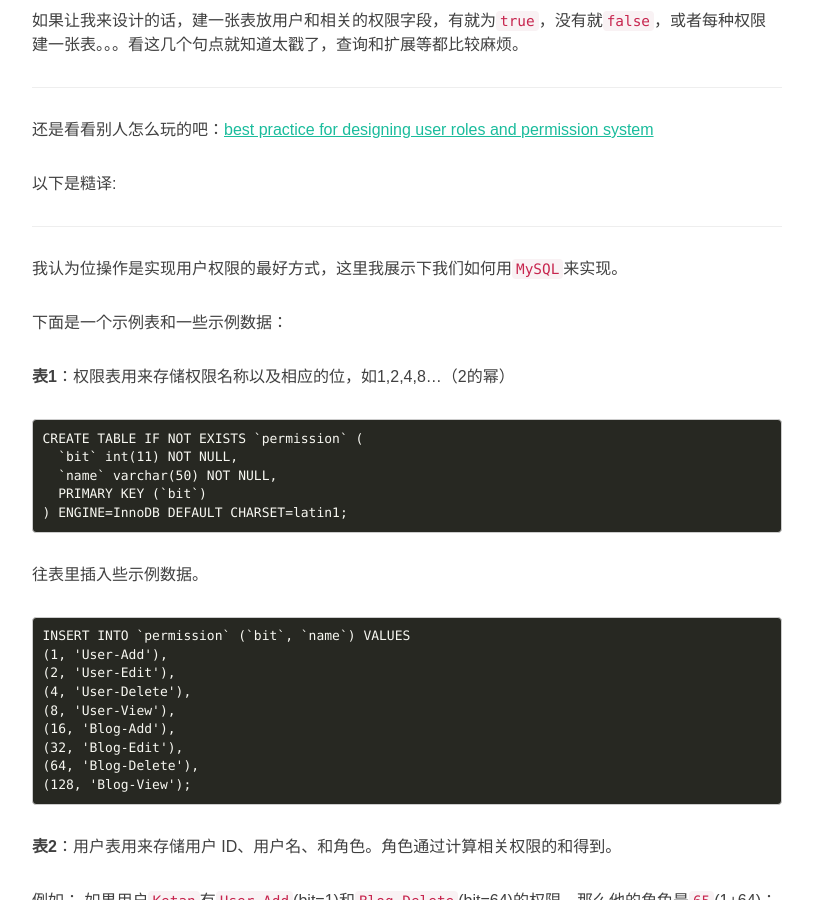
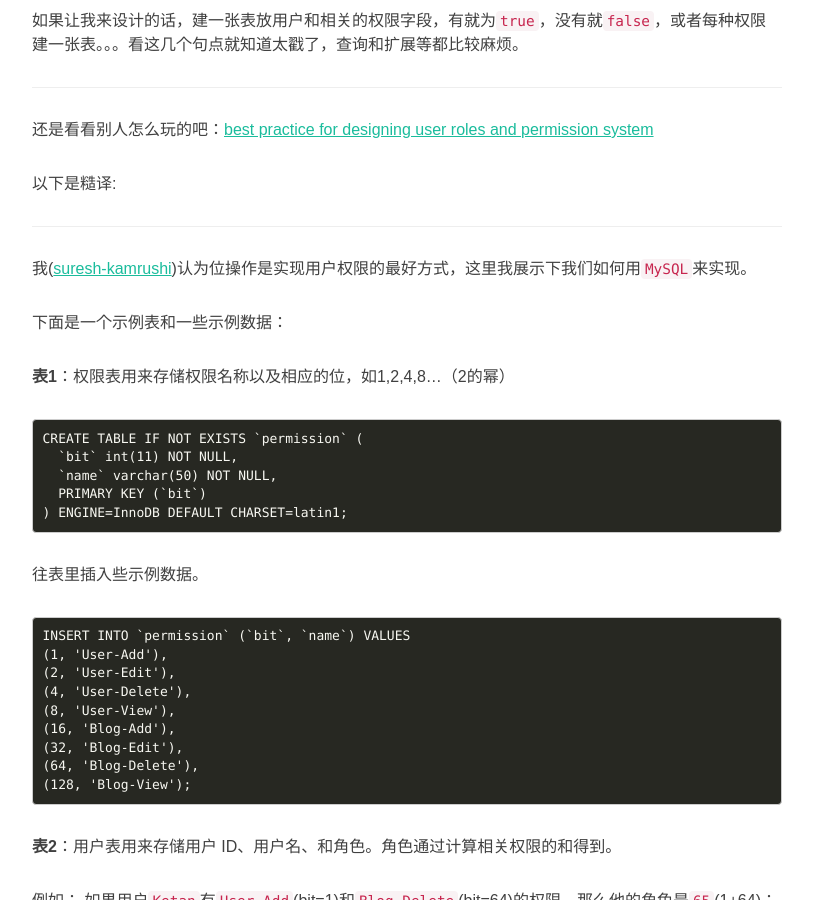
Before and after one commit to damnever/damnever.github.io, a Jekyll site: the page built from _posts/2015-09-19-how-to-design-a-permission-system.md, in a window 1280 px wide and 900 px high, scrolled down 451 px. Shown: the whole window, without its empty margins (233-1046 px from the left). Built offline with Jekyll 4.4.1, drawn with Linux system fonts in a browser that asks for light colours; nearby versions of some CDN libraries; comment, search, counter and statistics services are not loaded.

Commit message:
how to design a permission system

```diff
--- a/_posts/2015-09-19-how-to-design-a-permission-system.md
+++ b/_posts/2015-09-19-how-to-design-a-permission-system.md
@@ -23,7 +23,7 @@ tags:
 
 ---
 
-我认为位操作是实现用户权限的最好方式，这里我展示下我们如何用`MySQL`来实现。
+我([suresh-kamrushi](http://stackoverflow.com/users/1900692/suresh-kamrushi))认为位操作是实现用户权限的最好方式，这里我展示下我们如何用`MySQL`来实现。
 
 下面是一个示例表和一些示例数据：
 
```
